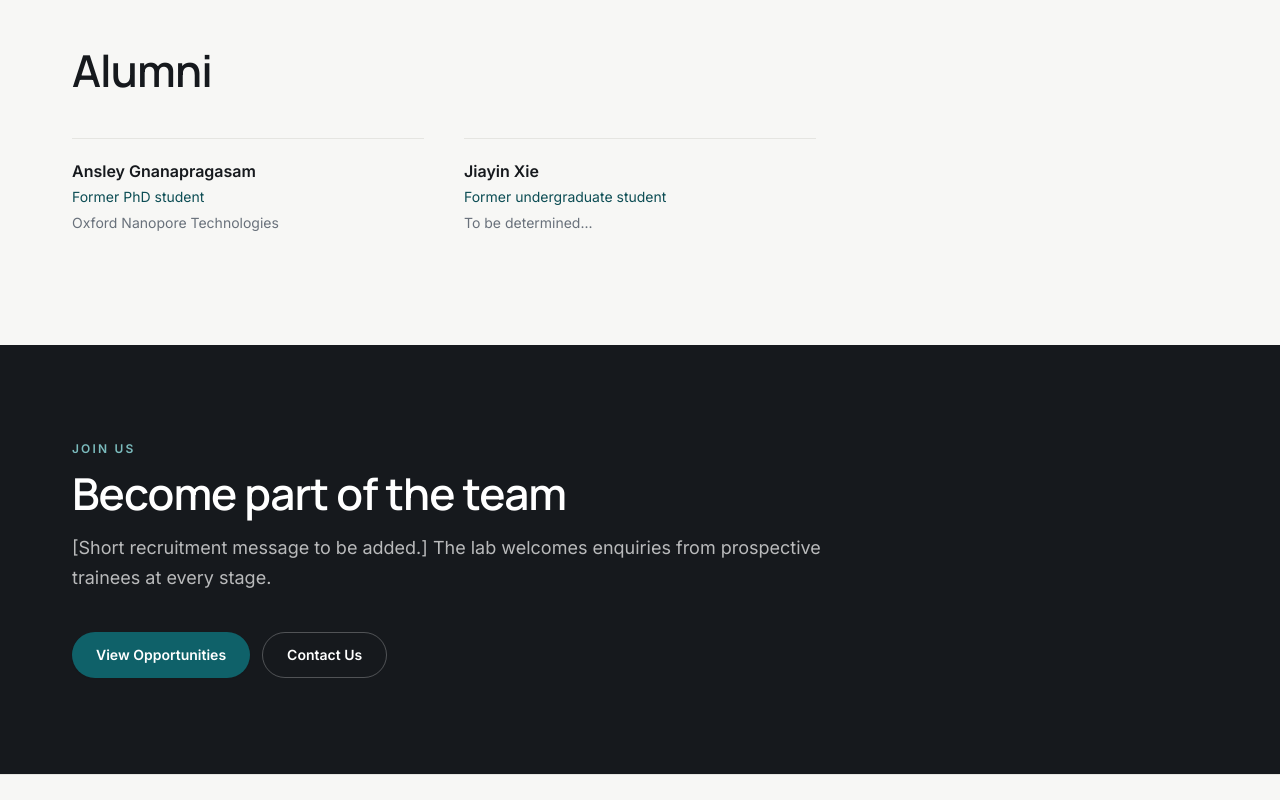
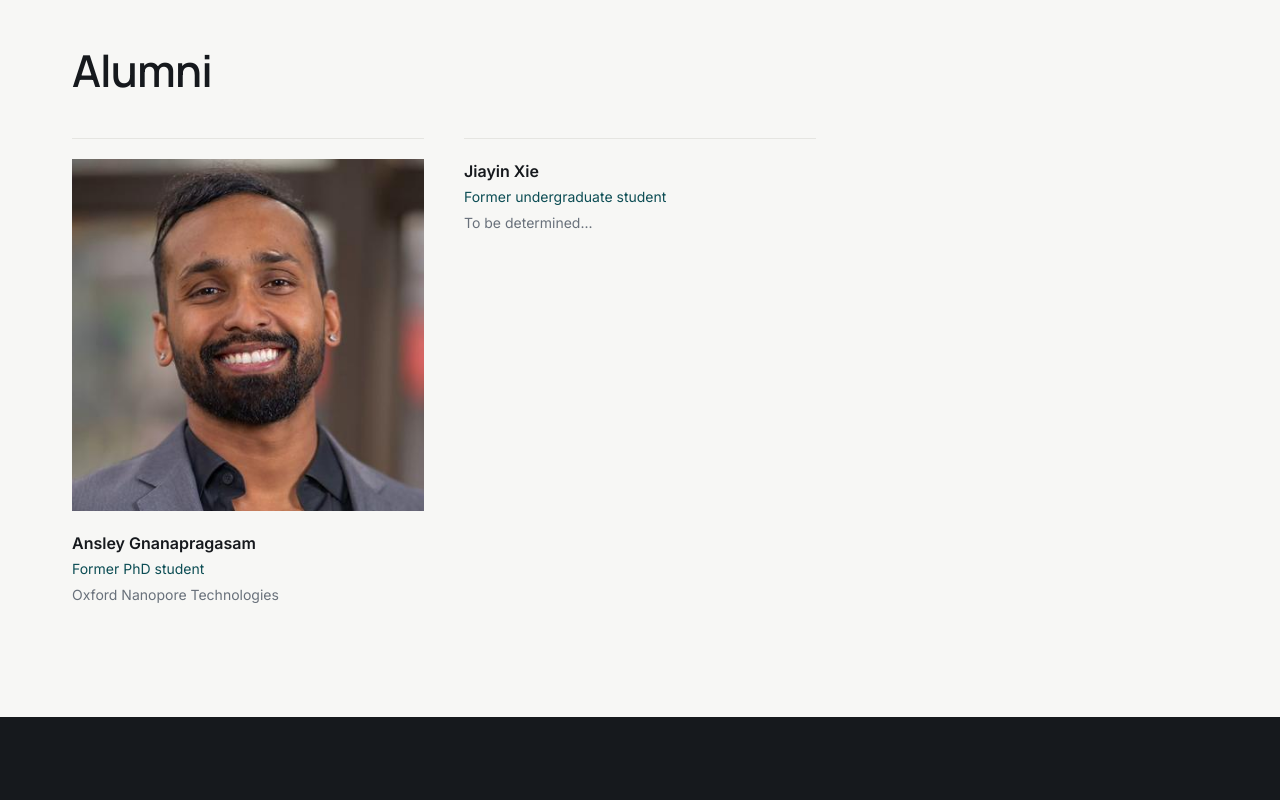
Before and after one commit to Neda-Esfehani/Bailey-Lab, a Next.js app: page /people in a window 1280 px wide. Shown: the part 2660-3460 px from the top of the page. Built offline with nearby package versions, Linux system fonts and the light colour scheme.

Commit message:
Fix alumni photo field for Pages build

```diff
--- a/app/people/page.tsx
+++ b/app/people/page.tsx
@@ -5,6 +5,7 @@ import { SectionHeading } from '@/components/SectionHeading';
 import { Section } from '@/components/ui';
 import { peopleInGroup, personGroups, principalInvestigator } from '@/data/people';
 import { pageMetadata } from '@/lib/seo';
+import { withBasePath } from '@/lib/paths';
 
 export const metadata = pageMetadata({
   title: 'People',
@@ -59,9 +60,9 @@ export default function PeoplePage() {
   <ul className="mt-12 grid gap-x-10 gap-y-10 sm:grid-cols-2 lg:grid-cols-3">
     {members.map((person) => (
       <li key={person.id} className="border-t border-line pt-5">
-        {person.image ? (
+        {person.photo ? (
           <img
-            src={person.image}
+            src={withBasePath(person.photo)}
             alt={person.name}
             className="mb-5 aspect-square w-full object-cover"
           />
```
